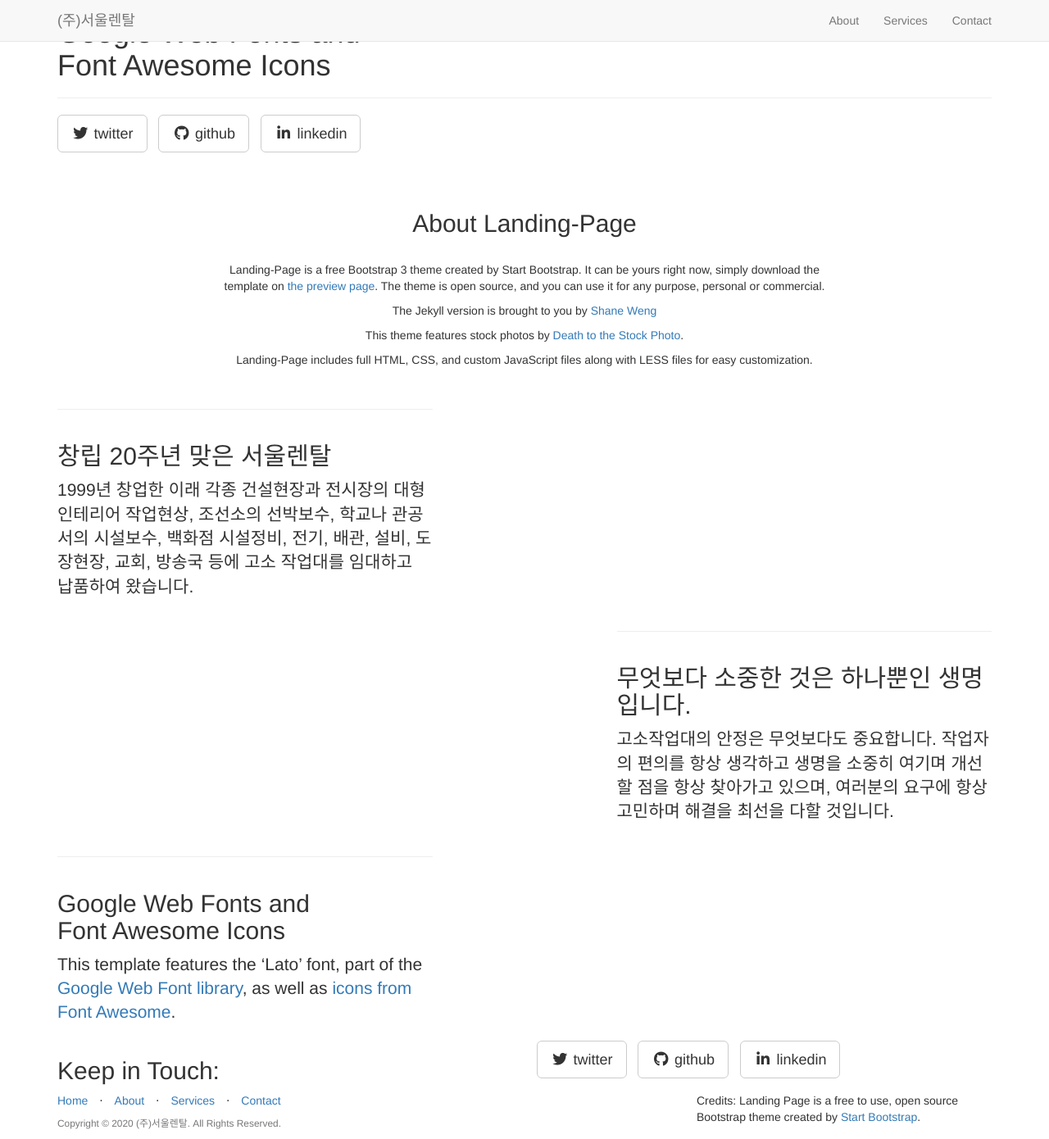
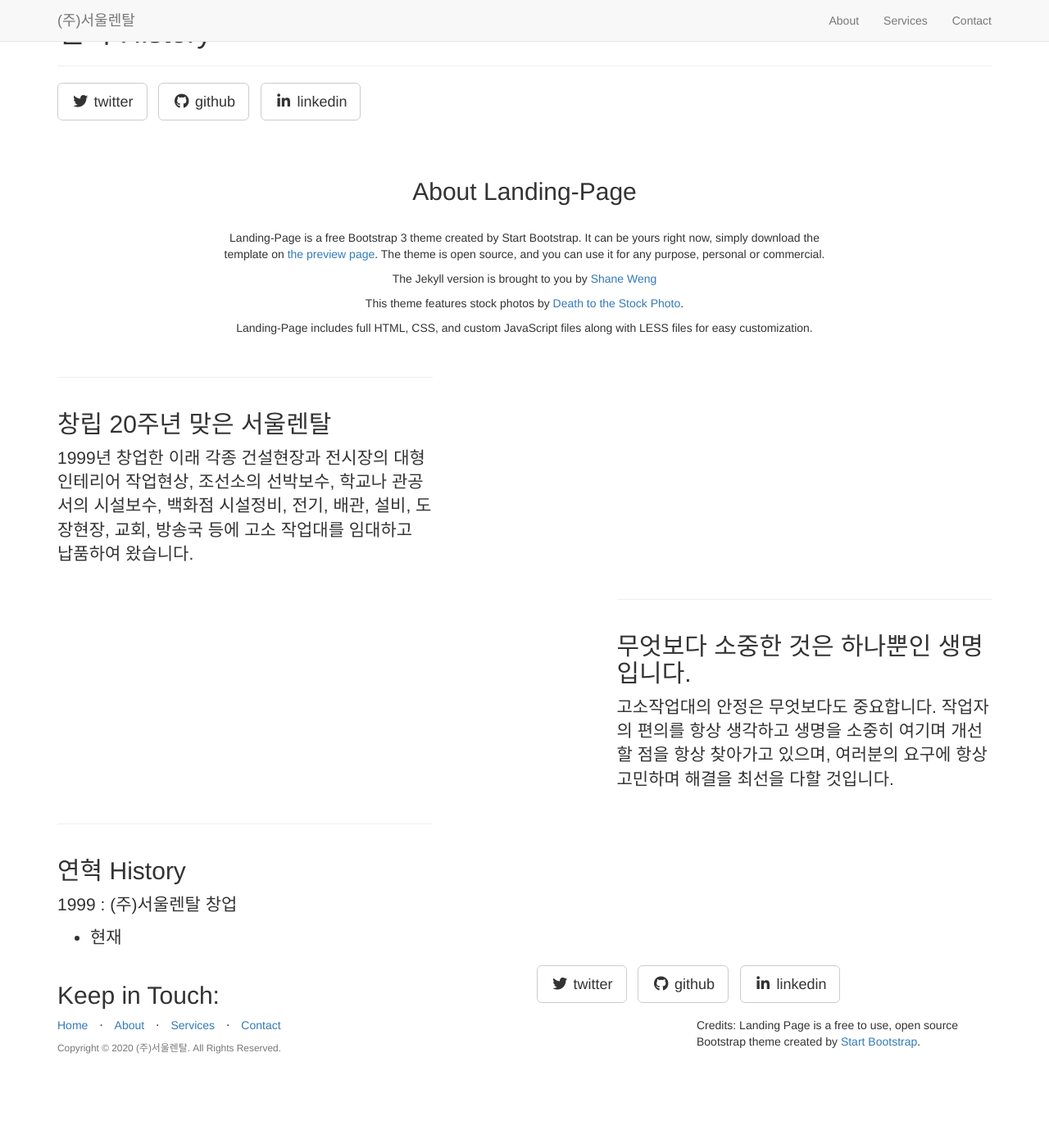
Before and after one commit to seoulrental/seoulrental.github.io, a Jekyll site: the page built from _posts/2014-09-23-services-3.markdown, in a window 1280 px wide and 1390 px high. Shown: the whole window at 82% size. Built offline with Jekyll 4.4.1, drawn with Linux system fonts in a browser that asks for light colours; nearby versions of some CDN libraries; library files that are not in the unit come from our copies.

Commit message:
Update 2014-09-23-services-3.markdown

```diff
--- a/_posts/2014-09-23-services-3.markdown
+++ b/_posts/2014-09-23-services-3.markdown
@@ -2,7 +2,8 @@
 layout: default
 img: phones.png
 category: Services
-title: Google Web Fonts and<br>Font Awesome Icons
+title: 연혁 History
 description: |
 ---
-This template features the 'Lato' font, part of the [Google Web Font library](http://www.google.com/fonts), as well as [icons from Font Awesome](http://fontawesome.io).
+1999 : (주)서울렌탈 창업
+* 현재
```
